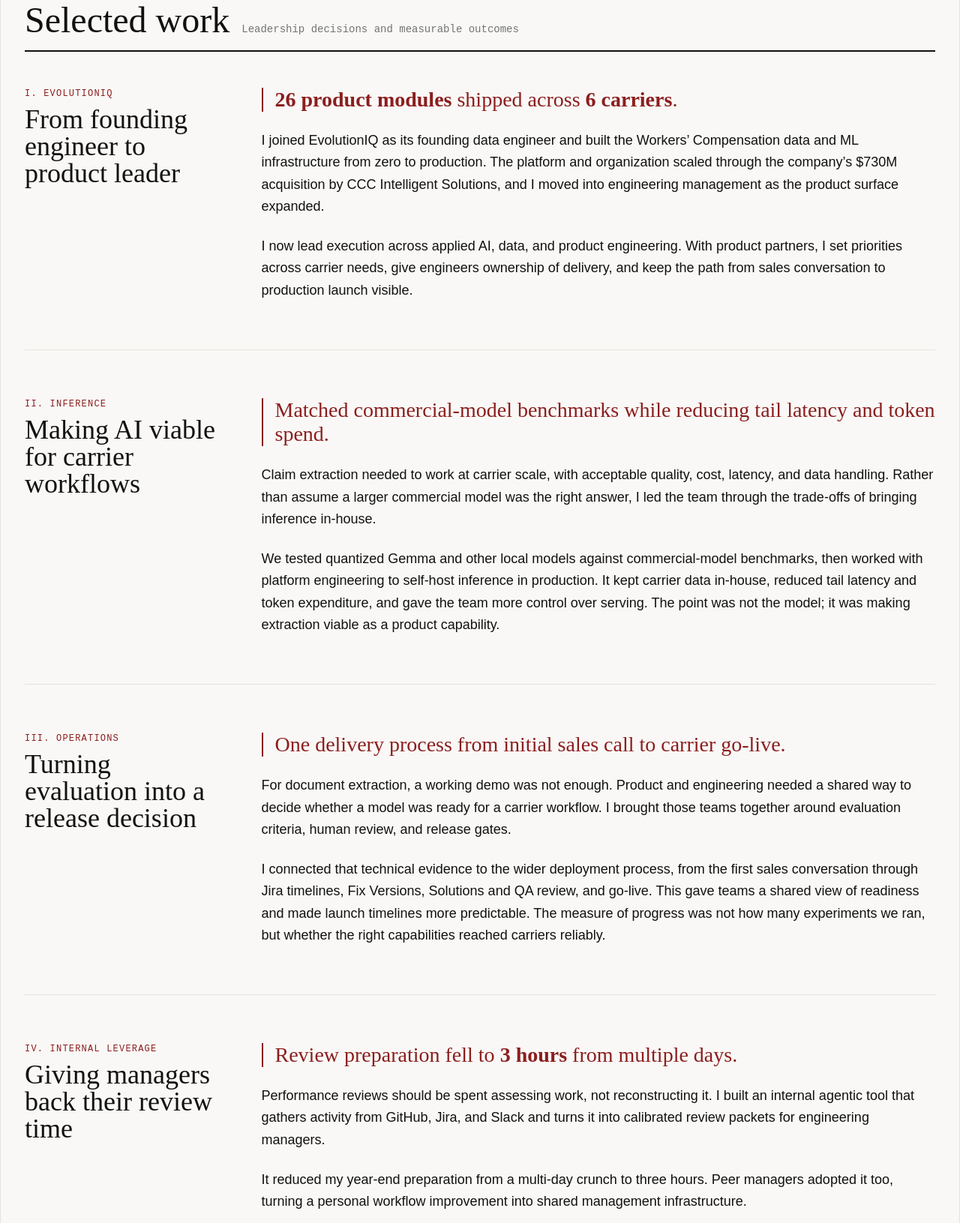
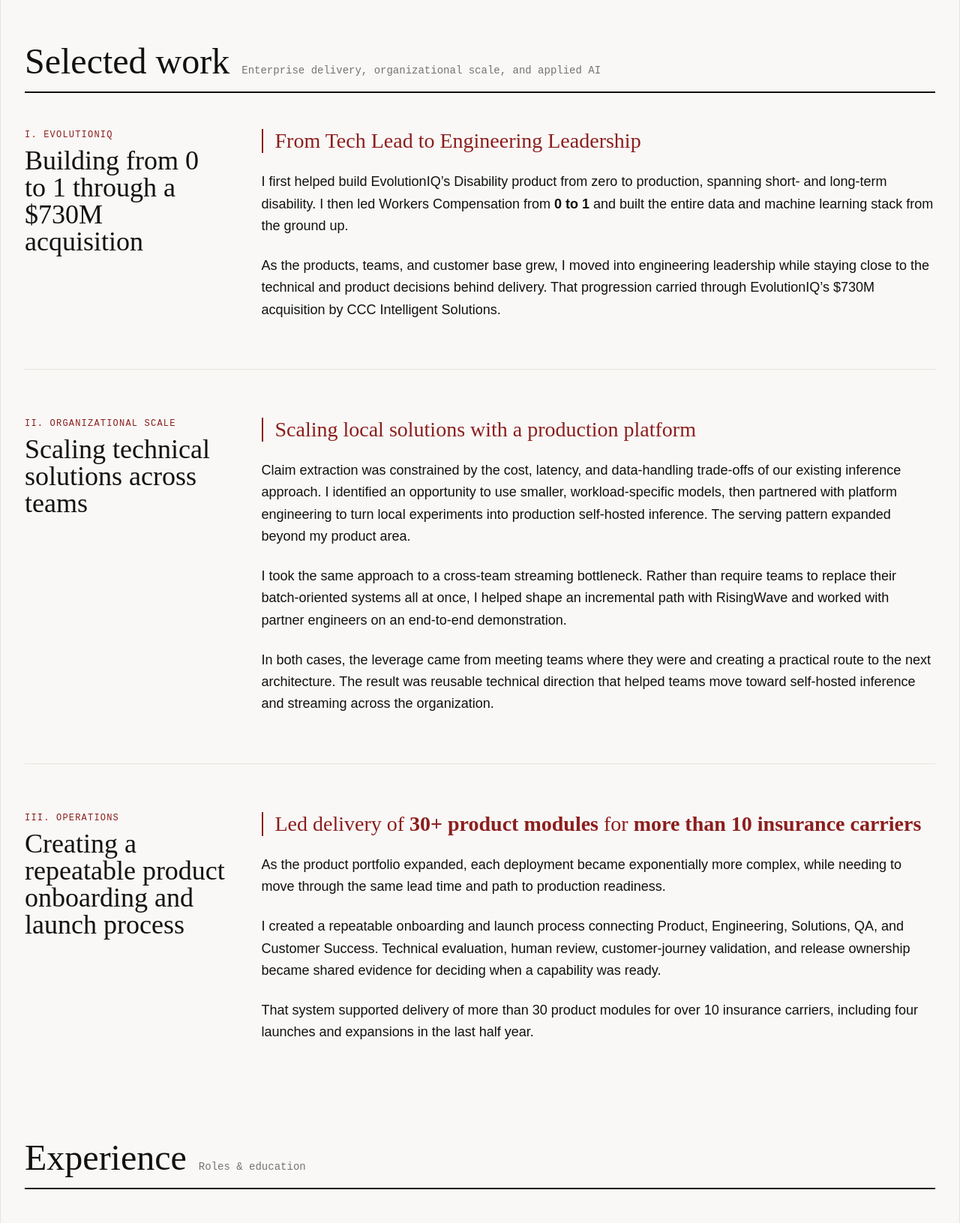
Before and after one commit to Charlieung/Charlieung.github.io, an Astro site: page / in a window 1280 px wide. Shown: the part 829-2460 px from the top of the page at 75% size. Built offline with nearby package versions, Linux system fonts and the light colour scheme; Astro itself is replaced by a stand-in of ours.

Commit message:
change content

```diff
--- a/src/content/sections/dispatch.md
+++ b/src/content/sections/dispatch.md
@@ -5,4 +5,4 @@
 github: https://github.com/charlieung
 ---
 
-I'm based in New York. If you're building AI products, growing an engineering team, or working through the gap between a promising model and a useful product, get in touch.
+I'm based in New York. If you want to talk, let's get in touch.
--- a/src/content/sections/ledger.md
+++ b/src/content/sections/ledger.md
@@ -1,4 +1,4 @@
 ---
 title: Selected work
-subtitle: Leadership decisions and measurable outcomes
+subtitle: Enterprise delivery, organizational scale, and applied AI
 ---
--- a/src/content/sections/ledger/evolutioniq.md
+++ b/src/content/sections/ledger/evolutioniq.md
@@ -1,10 +1,10 @@
 ---
 label: I. EvolutionIQ
-title: From founding engineer to product leader
+title: Building from 0 to 1 through a $730M acquisition
 ---
 
-> **26 product modules** shipped across **6 carriers**.
+> From Tech Lead to Engineering Leadership
 
-I joined EvolutionIQ as its founding data engineer and built the Workers' Compensation data and ML infrastructure from zero to production. The platform and organization scaled through the company's $730M acquisition by CCC Intelligent Solutions, and I moved into engineering management as the product surface expanded.
+I first helped build EvolutionIQ's Disability product from zero to production, spanning short- and long-term disability. I then led Workers Compensation from **0 to 1** and built the entire data and machine learning stack from the ground up.
 
-I now lead execution across applied AI, data, and product engineering. With product partners, I set priorities across carrier needs, give engineers ownership of delivery, and keep the path from sales conversation to production launch visible.
+As the products, teams, and customer base grew, I moved into engineering leadership while staying close to the technical and product decisions behind delivery. That progression carried through EvolutionIQ's $730M acquisition by CCC Intelligent Solutions.
--- a/src/content/sections/ledger/inference.md
+++ b/src/content/sections/ledger/inference.md
@@ -1,10 +1,12 @@
 ---
-label: II. Inference
-title: Making AI viable for carrier workflows
+label: II. Organizational Scale
+title: Scaling technical solutions across teams
 ---
 
-> Matched commercial-model benchmarks while reducing tail latency and token spend.
+> Scaling local solutions with a production platform
 
-Claim extraction needed to work at carrier scale, with acceptable quality, cost, latency, and data handling. Rather than assume a larger commercial model was the right answer, I led the team through the trade-offs of bringing inference in-house.
+Claim extraction was constrained by the cost, latency, and data-handling trade-offs of our existing inference approach. I identified an opportunity to use smaller, workload-specific models, then partnered with platform engineering to turn local experiments into production self-hosted inference. The serving pattern expanded beyond my product area.
 
-We tested quantized Gemma and other local models against commercial-model benchmarks, then worked with platform engineering to self-host inference in production. It kept carrier data in-house, reduced tail latency and token expenditure, and gave the team more control over serving. The point was not the model; it was making extraction viable as a product capability.
+I took the same approach to a cross-team streaming bottleneck. Rather than require teams to replace their batch-oriented systems all at once, I helped shape an incremental path with RisingWave and worked with partner engineers on an end-to-end demonstration.
+
+In both cases, the leverage came from meeting teams where they were and creating a practical route to the next architecture. The result was reusable technical direction that helped teams move toward self-hosted inference and streaming across the organization.
--- a/src/content/sections/ledger/leverage.md
+++ /dev/null
@@ -1,10 +0,0 @@
----
-label: IV. Internal Leverage
-title: Giving managers back their review time
----
-
-> Review preparation fell to **3 hours** from multiple days.
-
-Performance reviews should be spent assessing work, not reconstructing it. I built an internal agentic tool that gathers activity from GitHub, Jira, and Slack and turns it into calibrated review packets for engineering managers.
-
-It reduced my year-end preparation from a multi-day crunch to three hours. Peer managers adopted it too, turning a personal workflow improvement into shared management infrastructure.
--- a/src/content/sections/ledger/operations.md
+++ b/src/content/sections/ledger/operations.md
@@ -1,10 +1,12 @@
 ---
 label: III. Operations
-title: Turning evaluation into a release decision
+title: Creating a repeatable product onboarding and launch process
 ---
 
-> One delivery process from initial sales call to carrier go-live.
+> Led delivery of **30+ product modules** for **more than 10 insurance carriers**
 
-For document extraction, a working demo was not enough. Product and engineering needed a shared way to decide whether a model was ready for a carrier workflow. I brought those teams together around evaluation criteria, human review, and release gates.
+As the product portfolio expanded, each deployment became exponentially more complex, while needing to move through the same lead time and path to production readiness.
 
-I connected that technical evidence to the wider deployment process, from the first sales conversation through Jira timelines, Fix Versions, Solutions and QA review, and go-live. This gave teams a shared view of readiness and made launch timelines more predictable. The measure of progress was not how many experiments we ran, but whether the right capabilities reached carriers reliably.
+I created a repeatable onboarding and launch process connecting Product, Engineering, Solutions, QA, and Customer Success. Technical evaluation, human review, customer-journey validation, and release ownership became shared evidence for deciding when a capability was ready.
+
+That system supported delivery of more than 30 product modules for over 10 insurance carriers, including four launches and expansions in the last half year.
--- a/src/content/sections/mechanical-index.md
+++ b/src/content/sections/mechanical-index.md
@@ -23,4 +23,4 @@
   - B.S. Technical Writing
 ---
 
-Chemical engineering taught me to think in terms of process controls and failure modes. Technical writing taught me to explain those systems clearly. I use both when building software and leading teams.
+I began my career in process engineering, working with systems that turned scrap cars into welded pipe for Alaska. From there, I moved into high-frequency financial systems before finding my way to applied AI.
--- a/src/content/sections/opening.md
+++ b/src/content/sections/opening.md
@@ -1,10 +1,10 @@
 ---
-headline: Charles Leung.
+headline: Charles Leung
 chineseName: 梁韬略
-emphasis: Engineering manager shipping AI products for carriers.
-leadership: Founding data engineer turned manager, leading applied AI, data, and product engineering execution.
-delivery: Shipped 26 product modules across 6 workers' compensation carriers.
-impact: Cut data processing latency by 96% and review preparation from multiple days to 3 hours.
+emphasis: Engineering leader turning applied AI into enterprise products
+leadership: Managed product teams across Applied AI, Machine Learning, Data Engineering, and Web Applications
+delivery: Established delivery processes with product and engagement managers that scaled across carriers, growing the Workers Compensation team
+impact: Converted multiple carriers into production clients with live AI products and expanded our group's product portfolio
 ---
 
-I lead applied AI and data teams at EvolutionIQ, where I joined as the founding data engineer and built the Workers' Compensation data and ML foundation from zero to production. I'm a player-coach: I give people ownership while staying close to the product and technical decisions that determine whether useful capabilities reach carriers.
+I joined EvolutionIQ as one of the founding data engineers to help productionize our first client and help the team scale across the insurance industry. Today, I lead teams that take AI products from data infrastructure and model evaluation through customer-facing applications and production delivery.
--- a/src/pages/index.astro
+++ b/src/pages/index.astro
@@ -5,12 +5,11 @@
 import { Content as EvolutionIQ, frontmatter as evolutionIQ } from '../content/sections/ledger/evolutioniq.md';
 import { Content as Inference, frontmatter as inference } from '../content/sections/ledger/inference.md';
 import { Content as Operations, frontmatter as operations } from '../content/sections/ledger/operations.md';
-import { Content as Leverage, frontmatter as leverage } from '../content/sections/ledger/leverage.md';
 import { Content as Synthesis, frontmatter as mechanicalIndex } from '../content/sections/mechanical-index.md';
 import { Content as Dispatch, frontmatter as dispatch } from '../content/sections/dispatch.md';
 ---
 
-<Layout title="Charles Leung | Engineering Manager, Applied AI & Product Delivery" description="Charles Leung leads applied AI and data teams building products for carriers. Engineering management, product delivery, and AI enablement at EvolutionIQ.">
+<Layout title="Charles Leung | Applied AI Engineering Leader" description="Charles Leung is a founding engineer turned engineering manager who leads applied AI products from technical foundation through enterprise delivery.">
   <main class="py-8 md:py-16">
     {/* Folio Header */}
     <header class="reveal flex justify-between items-end border-b-2 border-hairline dark:border-dark-hairline pb-4 mb-8 md:mb-10 uppercase tracking-widest text-[0.65rem] md:text-xs font-mono">
@@ -23,7 +22,7 @@
         <span class="text-neutral-500">Location</span>
       </div>
       <div class="hidden md:flex flex-col gap-1 text-right">
-        <span class="font-bold">Product Delivery, Applied AI, Team Growth</span>
+        <span class="font-bold">Enterprise Delivery, Applied AI, Team Leadership</span>
         <span class="text-neutral-500">Focus</span>
       </div>
     </header>
@@ -114,19 +113,6 @@
           </div>
           <div class="case-body md:col-span-8 lg:col-span-9 font-sans text-base md:text-lg leading-relaxed">
             <Operations />
-          </div>
-        </article>
-
-        <div class="w-full h-px bg-hairline dark:bg-dark-hairline"></div>
-
-        {/* Case Study 4 */}
-        <article class="reveal grid grid-cols-1 md:grid-cols-12 gap-8 md:gap-12 group">
-          <div class="md:col-span-4 lg:col-span-3">
-            <span class="font-mono text-xs uppercase tracking-widest text-accent mb-2 block">{leverage.label}</span>
-            <h3 class="font-serif text-3xl md:text-4xl leading-none mb-4 group-hover:text-accent transition-colors duration-300">{leverage.title}</h3>
-          </div>
-          <div class="case-body md:col-span-8 lg:col-span-9 font-sans text-base md:text-lg leading-relaxed">
-            <Leverage />
           </div>
         </article>
 
```
